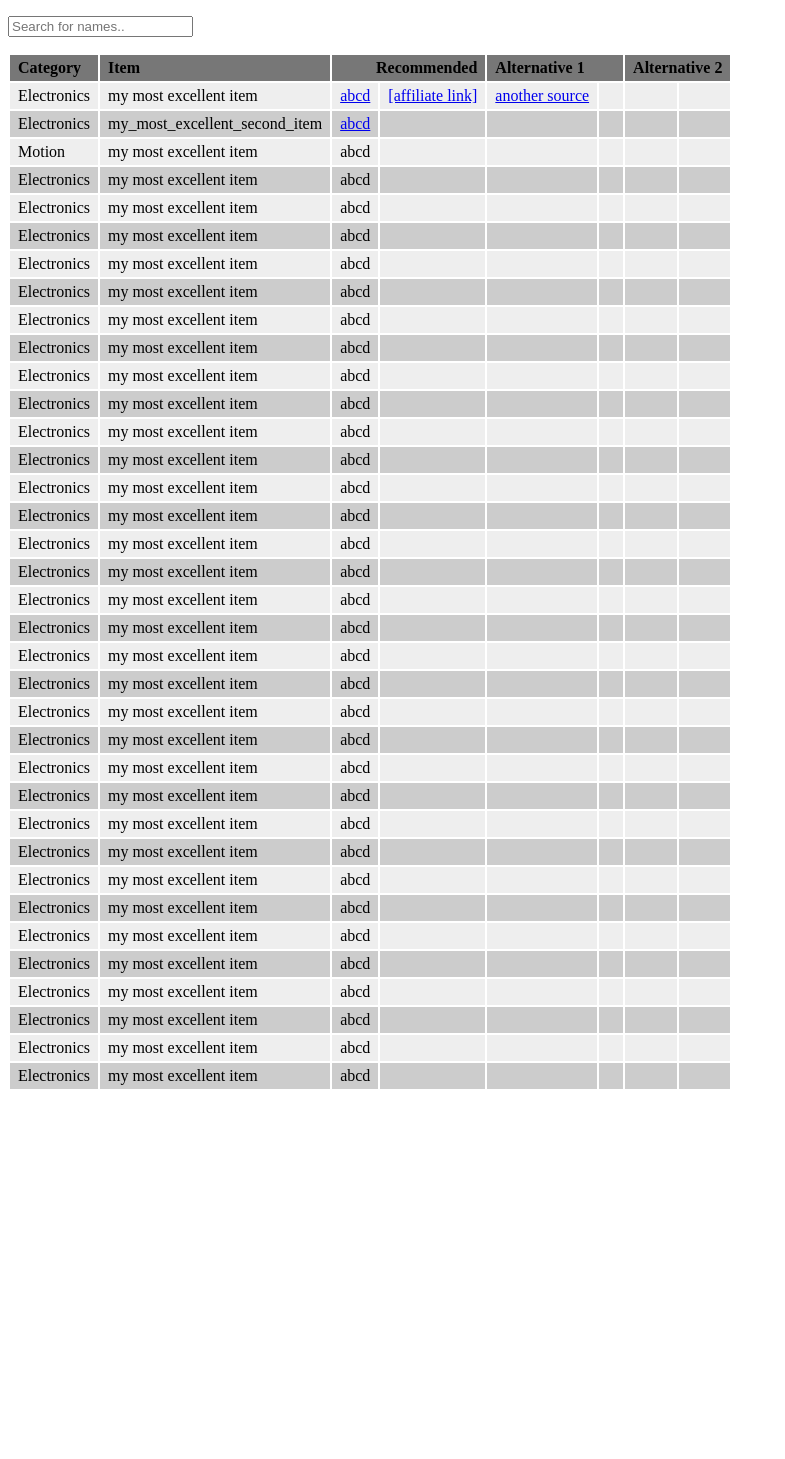
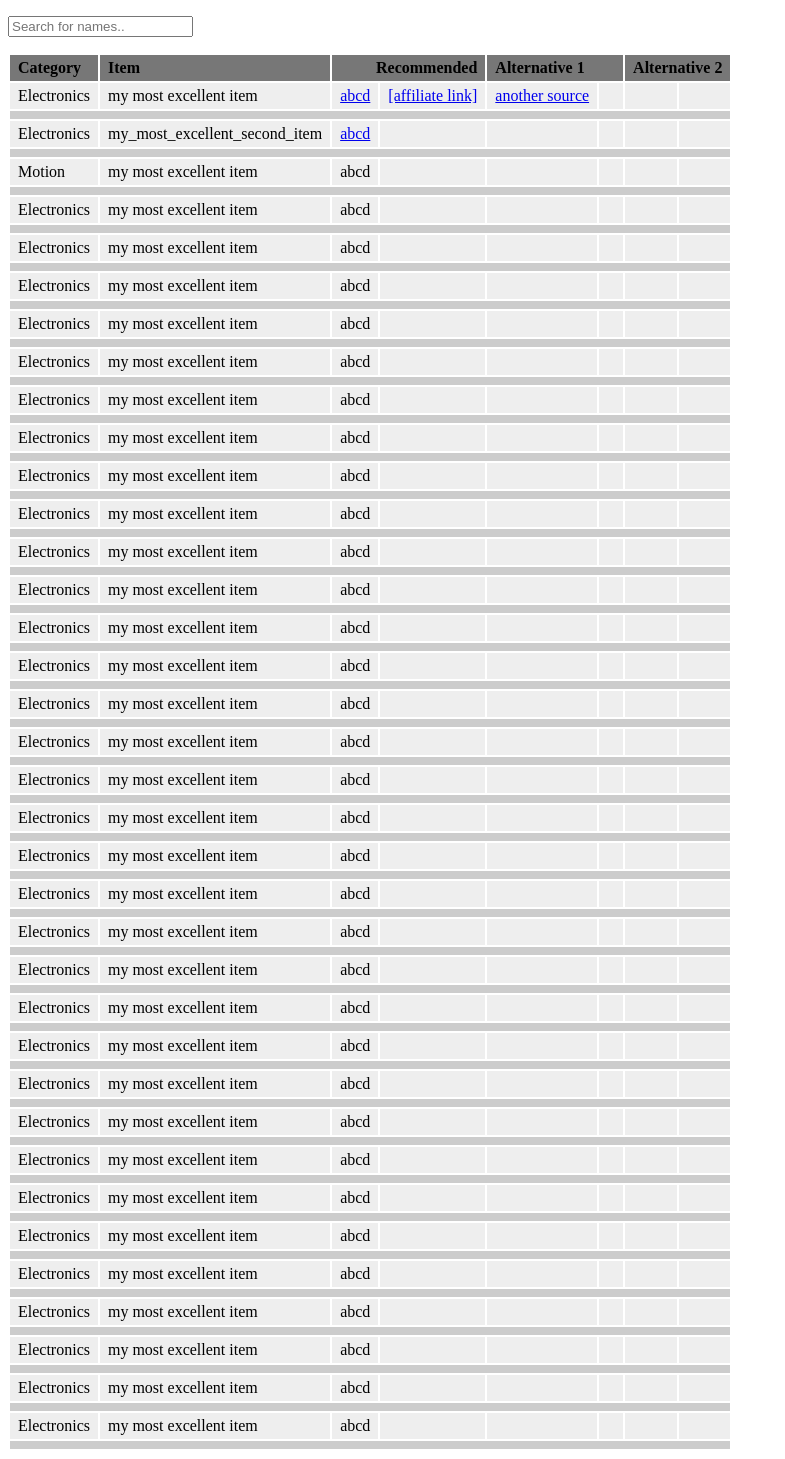
Before and after one commit to shiftingtech/Test, a Jekyll site: the page built from V2.md, in a window 1280 px wide. Shown: the whole page, without its empty margins (0-785 px from the left). Built offline with Jekyll 4.4.1, drawn with Linux system fonts in a browser that asks for light colours; before the commit the page ends 1099 px from its top, so only the background shows below that.

Commit message:
Update V2.md

```diff
--- a/V2.md
+++ b/V2.md
@@ -68,6 +68,9 @@ layout: simplest
   </td>
 
  </tr>
+ <tr>
+ <td colspan=8> {{ entry.comment }} </td>
+ </tr>
 {% endif %}
 {% endfor %}
  </tbody>
```
